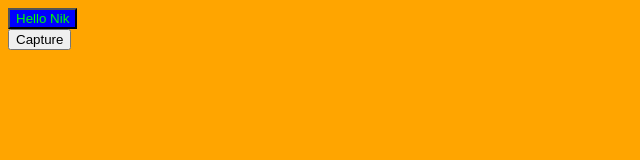
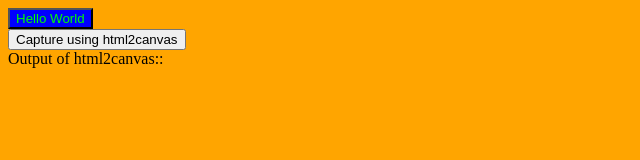
Before and after one commit to nikunjkonduru/multi-slot-web-component-jnqm1z, a website: page index.html in a window 1280 px wide. Shown: the whole page, without its empty margins (0-640 px from the left). Drawn offline with nearby package versions, Linux system fonts and the light colour scheme.

Commit message:
2 files modified, 1 added

```diff
--- a/index.html
+++ b/index.html
@@ -6,11 +6,14 @@
   </head>
   <body>
     <div id="capture-div">
-      <user-card>Nik</user-card>
+      <user-card>World</user-card>
     </div>
 
-    <button onclick="capture()">Capture</button>
+    <button onclick="capture()">Capture using html2canvas</button>
 
-    <div id="output"></div>
+    <div>
+      Output of html2canvas::
+      <div id="output"></div>
+    </div>
   </body>
 </html>
--- a/script.js
+++ b/script.js
@@ -1,5 +1,3 @@
-console.log('hello!');
-
 customElements.define(
   'user-card',
   class extends HTMLElement {
@@ -22,11 +20,10 @@ customElements.define(
 );
 
 function capture() {
-  console.log('capture');
   let div = document.getElementById('capture-div');
+  console.log('capture', div);
   html2canvas(div).then(function (canvas) {
     console.log('canvas', canvas);
-    document.getElementById('output').innerHTML = '';
     document.getElementById('output').appendChild(canvas);
   });
 }
```
Also changed, not shown: package.json (added, +7 -0 lines).
